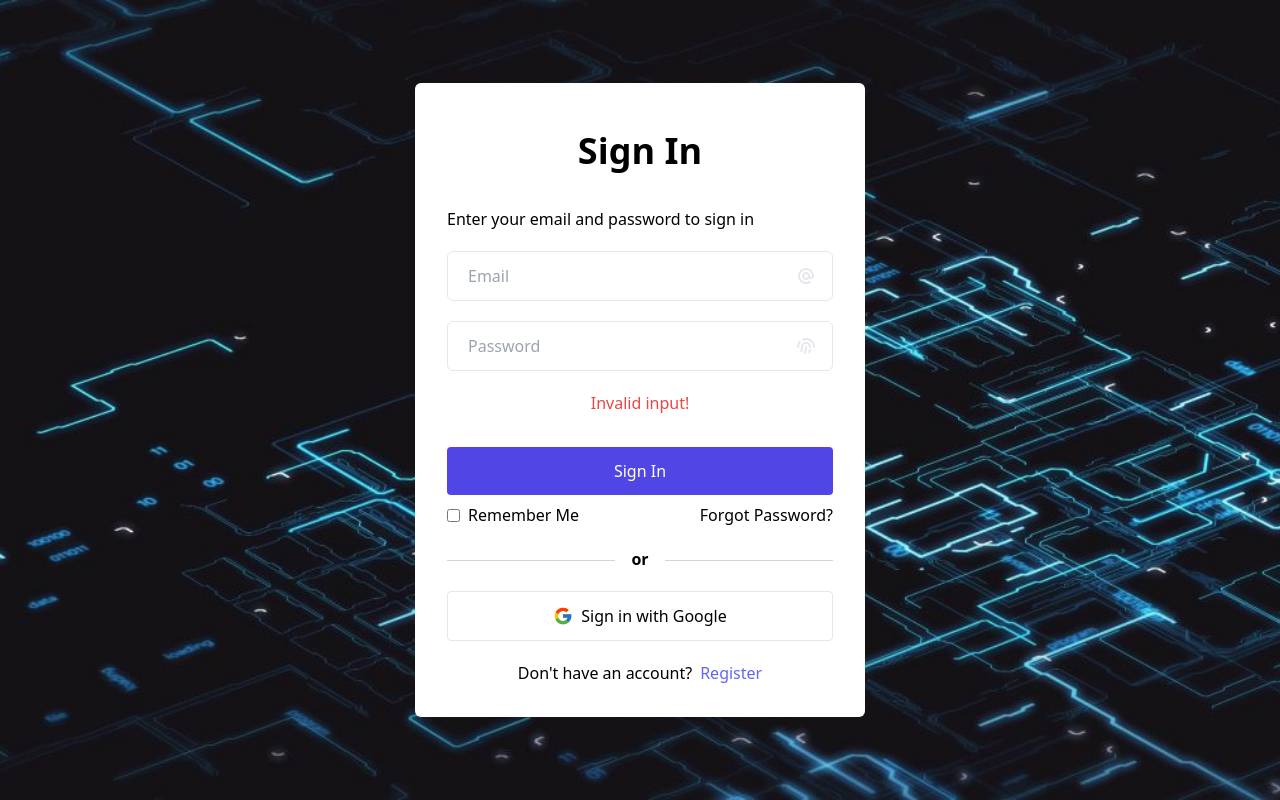
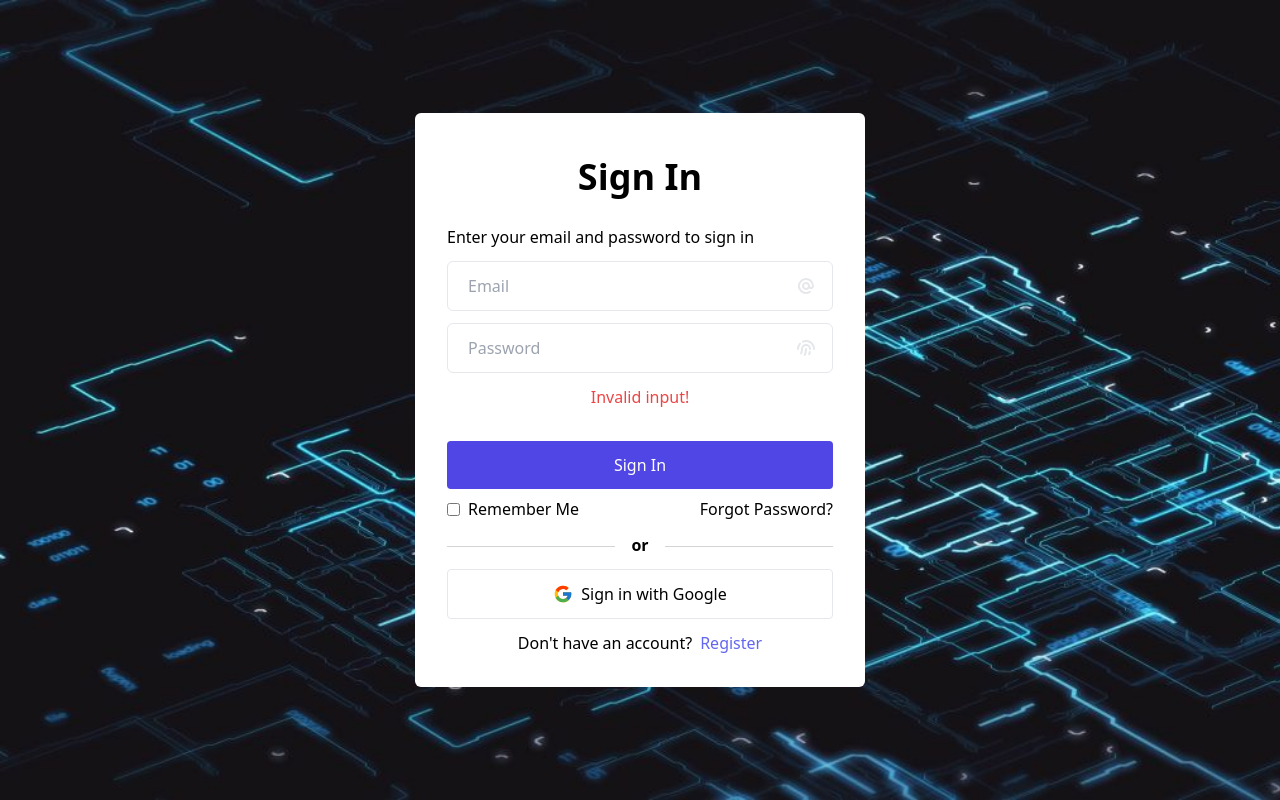
Before and after one commit to lorenzo-querol/CCSECDV-Final-Project, a React (Create React App) app: page / in a window 1280 px wide. Built offline with nearby package versions, Linux system fonts and the light colour scheme.

Commit message:
Change form class

```diff
--- a/src/components/Login.js
+++ b/src/components/Login.js
@@ -26,8 +26,8 @@ function Login() {
         <Helmet>
           <title>Sign In</title>
         </Helmet>
-        <form className="relative z-10 mx-auto w-full max-w-[450px] space-y-5 rounded-md bg-white p-8" onSubmit={handleSubmit}>
-          <h2 className="py-4 mb-4 text-4xl font-bold text-center">Sign In</h2>
+        <form className="relative z-10 mx-auto w-full max-w-[450px] space-y-3 rounded-md bg-white p-8" onSubmit={handleSubmit}>
+          <h2 className="py-3 mb-4 text-4xl font-bold text-center">Sign In</h2>
           <p>Enter your email and password to sign in</p>
           {/* Email */}
           <div className={styles.input_group}>
```
